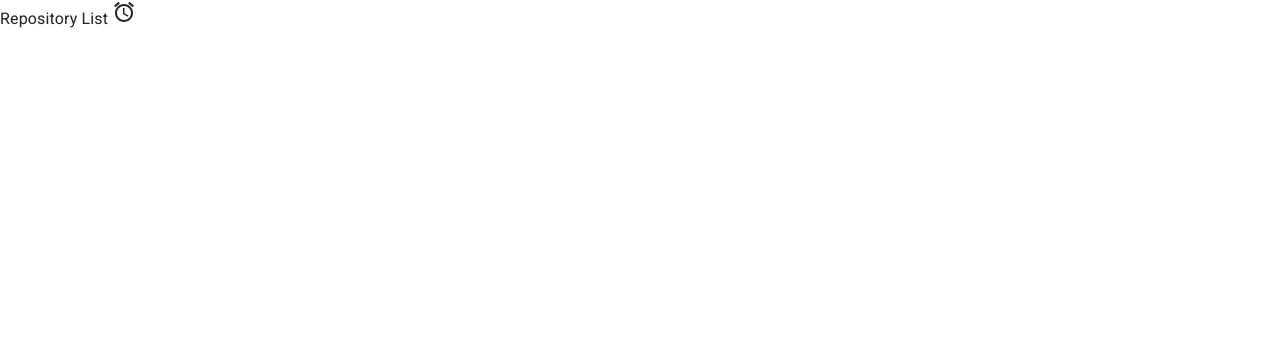
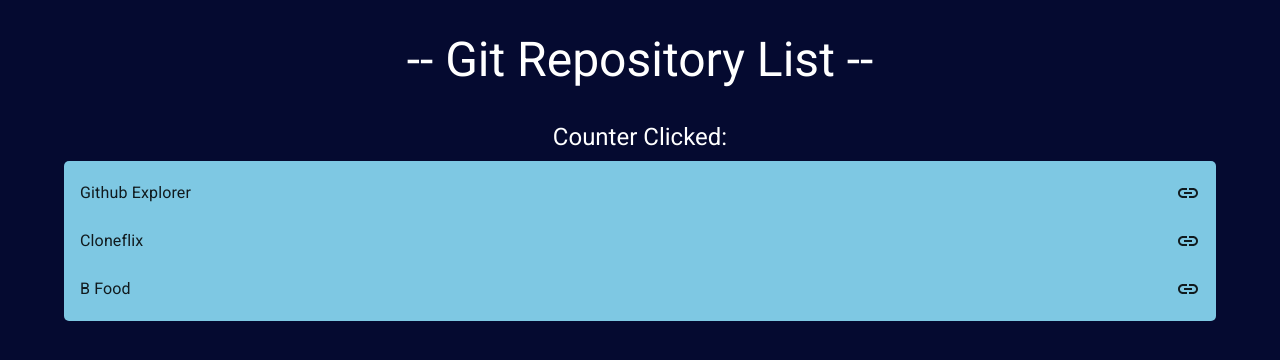
Before and after one commit to AlanDeveloperEX/github_explorer, a React app: page / in a window 1280 px wide. Shown: the top 360 px of the page. Built offline with nearby package versions, Linux system fonts and the light colour scheme.

Commit message:
new dependence and lista estilization

```diff
--- a/package.json
+++ b/package.json
@@ -21,11 +21,13 @@
     "@babel/core": "^7.16.0",
     "@babel/preset-env": "^7.16.4",
     "@babel/preset-react": "^7.16.0",
+    "@pmmmwh/react-refresh-webpack-plugin": "^0.5.3",
     "babel-loader": "^8.2.3",
     "cross-env": "^7.0.3",
     "css-loader": "^6.5.1",
     "html-webpack-plugin": "^5.5.0",
     "node-sass": "^6.0.1",
+    "react-refresh": "^0.11.0",
     "sass-loader": "^12.3.0",
     "style-loader": "^3.3.1",
     "webpack": "^5.64.2",
--- a/src/App.jsx
+++ b/src/App.jsx
@@ -1,5 +1,5 @@
 import CssBaseline from '@material-ui/core/CssBaseline';
-import './styles/global.jsx'
+import './styles/global.scss'
 import RepositoryList from './components/RepositoryList'
 
 export default function App() {
--- a/src/components/RepositoryList.jsx
+++ b/src/components/RepositoryList.jsx
@@ -1,11 +1,75 @@
 import React from 'react'
-import AccessAlarmIcon from '@material-ui/icons/AccessAlarm';
+import { Container , Grid, List, ListItemButton, ListItemText, Typography, Link } from '@material-ui/core';
+import LinkIcon from '@material-ui/icons/Link';
+import { BoxStyled } from './styles.ts';
+import repoInfo from './data.ts'
 
 const RepositoryList = () => {
+  const [selectedIndex, setSelectedIndex] = React.useState(-1);
+
+  const handleListItemClick = (event, index) => {
+    setSelectedIndex(index);
+
+    console.log(event.target.innerText, index)
+  };
+
   return (
-    <div>
-      Repository List <AccessAlarmIcon/>
-    </div>
+    <Container>
+      <Grid mt={2} container spacing={2} justify="center" display="flex">
+        <Grid container item xs={12} display="flex" justifyContent="center">
+          <Typography variant="h3" component="div" gutterBottom color="common.white">
+            -- Git Repository List --
+          </Typography>
+        </Grid>
+        <Grid container item xs={12} display="flex" justifyContent="center">
+          <Typography variant="h5" component="div" gutterBottom color="common.white">
+            Counter Clicked: {(selectedIndex > -1) ? selectedIndex : ''}
+          </Typography>
+        </Grid>
+      </Grid>
+      <Grid container spacing={2}>
+        <Grid item xs={12}>
+          <BoxStyled>
+            <List component="nav" aria-label="secondary mailbox folder" sx={{
+              '&& .Mui-selected, && .Mui-selected:hover': {
+                bgcolor: '#050a308f',
+                '&, & .MuiListItemIcon-root': {
+                  color: '#fff',
+                },
+              },
+              '& .MuiListItemButton-root:hover': {
+                bgcolor: '#050a308f',
+                '&, & .MuiListItemIcon-root': {
+                  color: '#fff',
+                },
+              },
+            }}>
+              {repoInfo.map((item, key) =>
+                <ListItemButton
+                  key={item.id}
+                  selected={selectedIndex === key}
+                  alignItems="center"
+                  onClick={(event) => handleListItemClick(event, key)}
+                >
+                  <ListItemText primary={item.name} />
+                  <Link
+                    href={item.link}
+                    color="inherit"
+                    underline="none"
+                    rel="noreferrer"
+                    target="_blank"
+                    display="flex"
+                    alignItems="center"
+                  >
+                    <LinkIcon/>
+                  </Link >
+                </ListItemButton>
+              )}
+            </List>
+          </BoxStyled>
+        </Grid>
+      </Grid>
+    </Container>
   )
 }
 
--- /dev/null
+++ b/src/components/data.ts
@@ -0,0 +1,22 @@
+const repoInfo = [
+  {
+    id: 1,
+    name: 'Github Explorer',
+    description: 'Studyng React Ignite',
+    link: 'https://github.com/AlanDeveloperEX/github_explorer'
+  },
+  {
+    id: 2,
+    name: 'Cloneflix',
+    description: 'Studyng React - Replicate Netflix Home UI',
+    link: 'https://github.com/AlanDeveloperEX/cloneflix'
+  },
+  {
+    id: 3,
+    name: 'B Food',
+    description: 'Test React - B Food',
+    link: 'https://github.com/AlanDeveloperEX/b_food'
+  }
+]
+
+export default repoInfo
--- /dev/null
+++ b/src/components/styles.ts
@@ -0,0 +1,8 @@
+import { css } from '@mui/styled-engine';
+import '../styles/global.scss'
+import { styled } from '@mui/system';
+
+export const BoxStyled = styled('div')`
+  background-color: var(--baby-blue);
+  border-radius:var(--border-tiny);
+`
--- /dev/null
+++ b/src/styles/global.scss
@@ -0,0 +1,13 @@
+:root {
+  --dark-blue: #050a30;
+  --nav-blue: #000c66;
+  --blue: #0000ff;
+  --baby-blue: #7ec8e3;
+  --border-tiny: 5px;
+  --border-small: 10px;
+  --border-medium: 20px;
+}
+
+body {
+  background-color: var(--dark-blue) !important;
+}
--- a/webpack.config.js
+++ b/webpack.config.js
@@ -1,5 +1,6 @@
 const path = require('path')
 const HtmlWebpackPlugin = require('html-webpack-plugin')
+const ReactRefreshWebpackPlugin = require('@pmmmwh/react-refresh-webpack-plugin')
 
 const isDevelopment = process.env.NODE_ENV !== 'production';
 
@@ -16,18 +17,27 @@
   },
   devServer: {
     static: path.resolve(__dirname, 'public'),
+    hot: true,
   },
   plugins: [
+    isDevelopment && new ReactRefreshWebpackPlugin(),
     new HtmlWebpackPlugin({
       template: path.resolve(__dirname, 'public', 'index.html')
     })
-  ],
+  ].filter(Boolean),
   module: {
     rules: [
       {
         test: /\.jsx$/,
         exclude: /node_modules/,
-        use: 'babel-loader'
+        use: {
+          loader: 'babel-loader',
+          options: {
+            plugins: [
+              isDevelopment && require.resolve('react-refresh/babel')
+            ].filter(Boolean)
+          }
+        }
       },
       {
         test: /\.scss$/,
```
Also changed, not shown: src/styles/global.jsx (deleted, +0 -11 lines), 1 other file (tests, documents, lock files or other folders).
